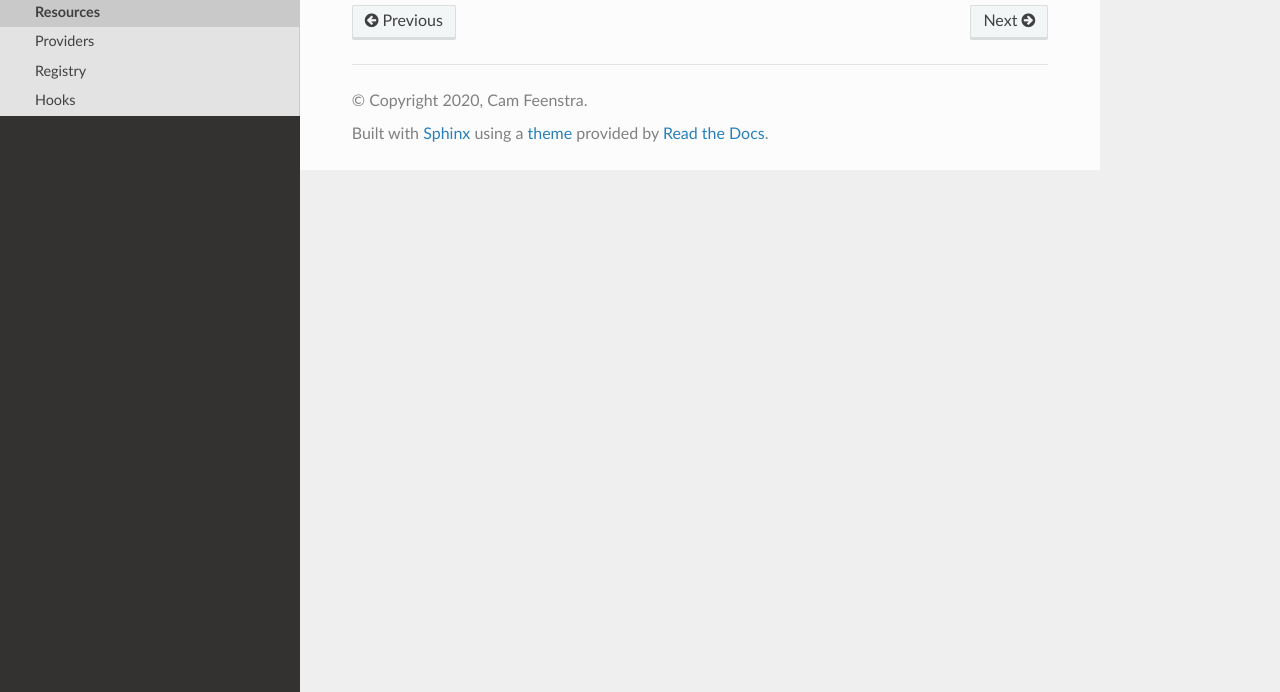
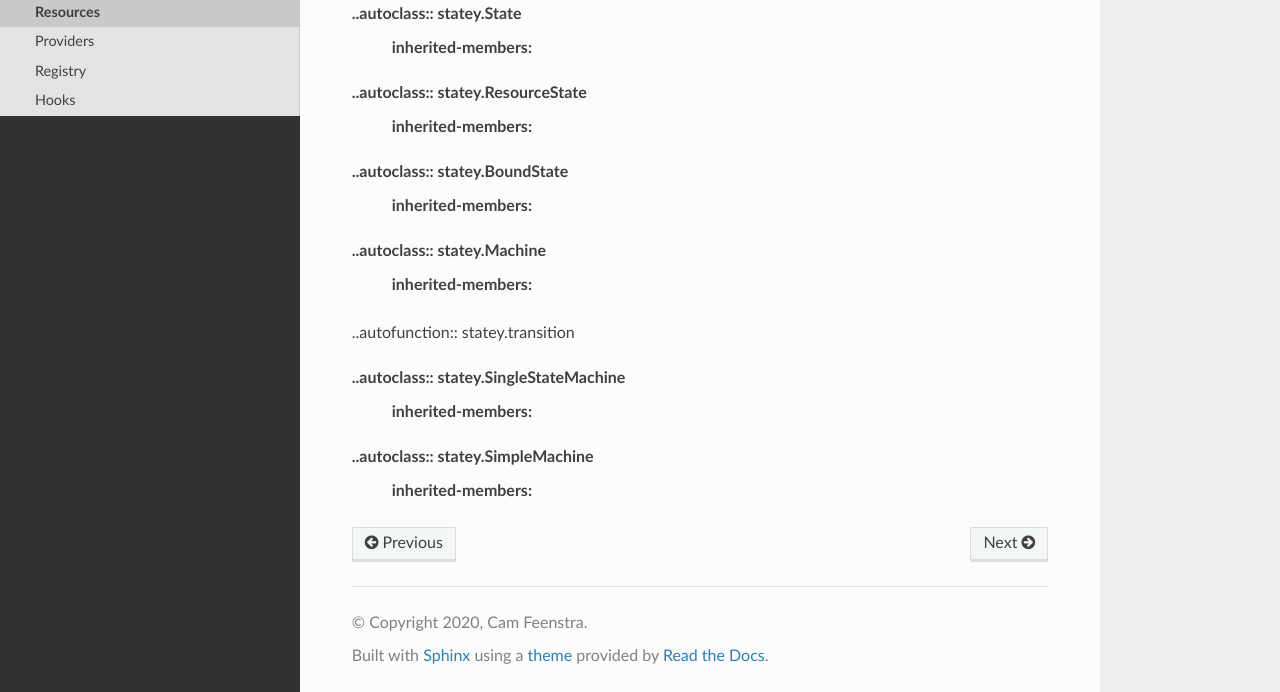
Before and after one commit to cfeenstra67/statey, a Sphinx documentation site: the page built from docs/reference/resources.rst, in a window 1280 px wide and 1071 px high. Shown: the part 379-1071 px from the top of the window. Built offline with Sphinx 7.4.7 and the Read the Docs theme 2.0.0, drawn with Linux system fonts in a browser that asks for light colours; pages that are not in the unit, such as notebooks, are missing from menus.

Commit message:
update docs stuff

```diff
--- a/docs/reference/resources.rst
+++ b/docs/reference/resources.rst
@@ -7,3 +7,24 @@ Resources
 
 .. autoclass:: statey.Resource
 	:inherited-members:
+
+
+..autoclass:: statey.State
+	:inherited-members:
+
+..autoclass:: statey.ResourceState
+	:inherited-members:
+
+..autoclass:: statey.BoundState
+	:inherited-members:
+
+..autoclass:: statey.Machine
+	:inherited-members:
+
+..autofunction:: statey.transition
+
+..autoclass:: statey.SingleStateMachine
+	:inherited-members:
+
+..autoclass:: statey.SimpleMachine
+	:inherited-members:
--- a/docs/requirements.txt
+++ b/docs/requirements.txt
@@ -1,4 +1,4 @@
 Sphinx==3.2.1
 sphinx-rtd-theme==0.5.0
 six==1.15.0
--r ../requirements.txt
+..[fmt,cli]
```
Also changed, not shown: docs/reference/functions.rst (added, +40 -0 lines), docs/reference/types.rst (+33 -0 lines).
